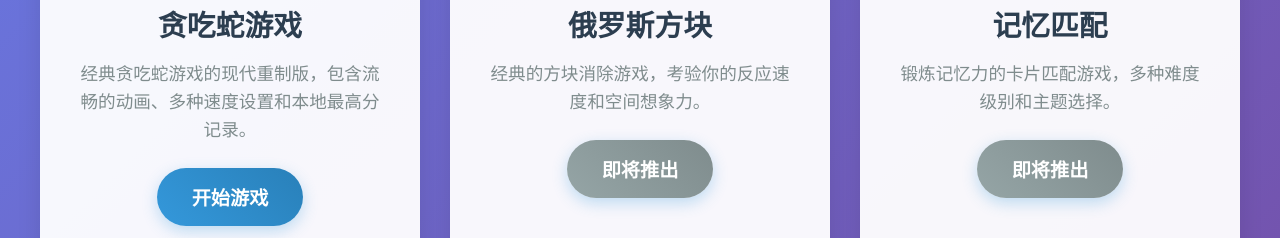
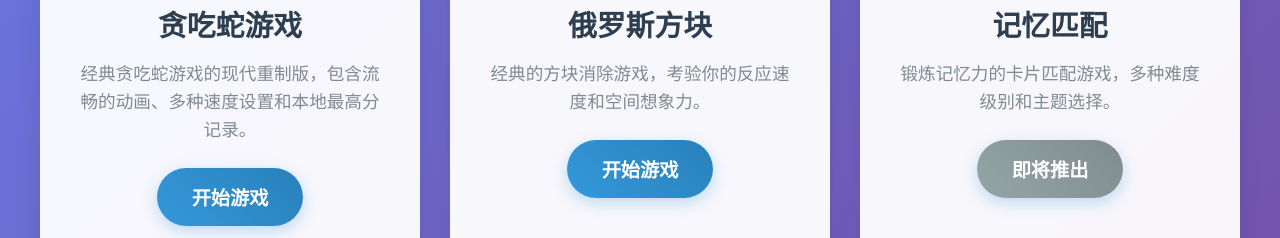
Before and after one commit to icecakety/mini-games-collection, a plain HTML site: page index.html in a window 1280 px wide. Shown: the part 556-794 px from the top of the page. Drawn offline with Linux system fonts and the light colour scheme.

Commit message:
Replace 'Coming Soon' button with Tetris link

```diff
--- a/index.html
+++ b/index.html
@@ -197,14 +197,14 @@
                     <a href="games/snake/index.html" class="play-btn">开始游戏</a>
                 </div>
 
-                <!-- 即将推出的游戏 -->
                 <div class="game-card">
                     <div class="game-icon">🧱</div>
                     <h3>俄罗斯方块</h3>
                     <p>经典的方块消除游戏，考验你的反应速度和空间想象力。</p>
-                    <button class="play-btn coming-soon">即将推出</button>
+                    <a href="games/tetris/" class="play-btn">开始游戏</a>
                 </div>
 
+                <!-- 即将推出的游戏 -->
                 <div class="game-card">
                     <div class="game-icon">🎴</div>
                     <h3>记忆匹配</h3>
```
